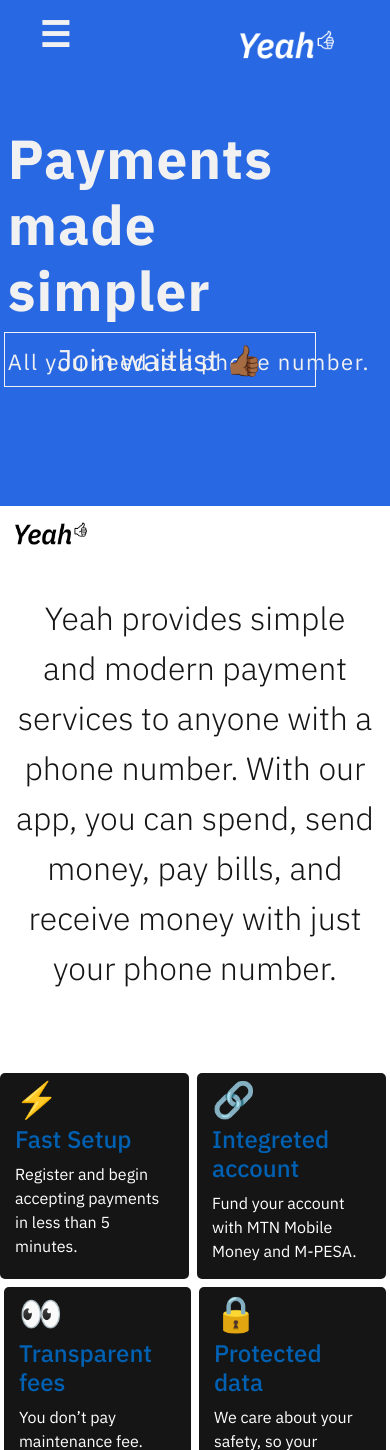
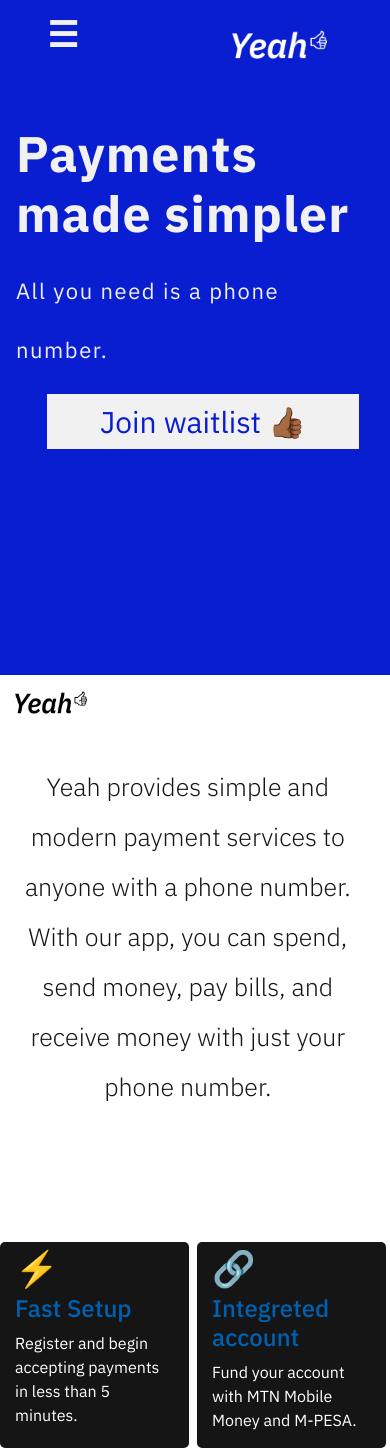
Before and after one commit to musakanneh/yeah-web, a PHP site: page / in a window 390 px wide. Shown: the top 1450 px of the page. Run offline with PHP 8.4, Linux system fonts and the light colour scheme; style sheets or scripts are compiled from the project's sources; some libraries are stand-ins or nearby versions.

Commit message:
updated form

```diff
--- a/yeah-web/index.html
+++ b/yeah-web/index.html
@@ -11,12 +11,9 @@
     <link rel="stylesheet" type="text/css" href="web-resources/ionicons.min.css">
     <link rel="stylesheet" type="text/css" href="web-resources/animate.css">
     <link href="https://fonts.googleapis.com/css?family=IBM+Plex+Sans:100,300,400,400i,500,600,700&display=swap" rel="stylesheet">
-    <link
-      rel="stylesheet"
-      href="https://stackpath.bootstrapcdn.com/bootstrap/4.4.1/css/bootstrap.min.css"
+    <link rel="stylesheet" href="https://stackpath.bootstrapcdn.com/bootstrap/4.4.1/css/bootstrap.min.css"
       integrity="sha384-Vkoo8x4CGsO3+Hhxv8T/Q5PaXtkKtu6ug5TOeNV6gBiFeWPGFN9MuhOf23Q9Ifjh"
       crossorigin="anonymous"/>
-
     <link rel="stylesheet" href="https://cdnjs.cloudflare.com/ajax/libs/font-awesome/4.7.0/css/font-awesome.min.css"/>
     <link rel="stylesheet" href="resources/css/style.css" />
     <link rel="stylesheet" href="resources/css/bootstrap-reboot.min.css" />
@@ -57,7 +54,7 @@
 
       <div class="row cover">
         <div class="col-md-8 tm-payment">
-          <h1 class="pay-mob">
+          <h1>
             Payments <br />
             made simpler
           </h1>
@@ -270,11 +267,7 @@
         </div>
         <div class="col-md-6 code-mobile">
           <div class="mt-5 scan-to-pay">
-            <h1
-              class="wow fadeInUp"
-              data-wow-delay=".2s"
-              data-wow-duration="1s"
-            >
+            <h1 class="wow fadeInUp" data-wow-delay=".2s" data-wow-duration="1s">
               Scan <br />
               & Pay
             </h1>
@@ -283,24 +276,13 @@
               to pay.
             </p>
             <br />
-            <img
-              src="resources/img/cod.png"
-              class="img-fluid bar-code-img"
-              alt="Responsive image"
-            />
+            <img src="resources/img/cod.png" class="img-fluid bar-code-img" alt="Responsive image"/>
           </div>
         </div>
         <div class="col-md-3">
           <div class="coins coin_2 prllx" data-prllx-d="-20">
             <div class="prllx-elt">
-              <video
-                class="coin-vid"
-                autoplay
-                loop
-                muted
-                playsinline
-                preload="none"
-              >
+              <video class="coin-vid" autoplay loop muted playsinline preload="none">
                 <source class="coin-mobile" src="resources/img/coin_1.webm" type="video/webm" />
                 <source src="resources/img/coin_1.webm" type="video/mp4" />
               </video>
--- a/yeah-web/resources/css/style.css
+++ b/yeah-web/resources/css/style.css
@@ -5,16 +5,21 @@
   font-family: "IBM Plex Sans", sans-serif !important;
   text-rendering: optimizeLegibility;
 }
+.heading {
+  background-color: #0a1ed1;
+  padding-top: 1%;
+  height: 100%;
+}
 .form-control {
   border-radius: 0;
-  border: 1px solid #005fb2a2;
+  border: 1px solid #005fb2;
 }
-.send-message-btn{
+.send-message-btn {
   font-family: "IBM Plex Sans", sans-serif !important;
   background-color: #0846e2;
   border-radius: 0;
 }
-.back-btn{
+.back-btn {
   font-family: "IBM Plex Sans", sans-serif !important;
   border-radius: 0;
   background-color: #151515;
@@ -62,7 +67,7 @@
   margin-left: 12%;
 }
 .cover {
-  max-width: 1200px;
+  max-width: 96%;
   margin: 0 auto;
 }
 .tm-payment {
@@ -102,19 +107,7 @@
   font-weight: 380;
   line-height: 60px;
 }
-.header-changes span:before {
-  content: "TRANSITIONS";
-  font-size: 100px;
-  color: #f1f1f1;
-  color: #f1f1f1;
-  animation: word-switch 10s infinite;
-  transition: 1s ease;
-}
-.heading {
-  background-color: #2868e2;
-  padding-top: 1%;
-  height: 100%;
-}
+
 .some-icons {
   padding: 10px;
   font-size: 25px;
@@ -220,7 +213,7 @@
 * Footer Styling
  ----------------------------------------*/
 #footer {
-  background-color: #0060b2;
+  background-color: #0a1ed1;
 }
 #trade-mark p {
   font-size: 14px;
@@ -253,10 +246,9 @@
   display: none;
 }
 .payment-methods {
-  color: #0060b2;
   width: 100%;
   height: 141px;
-  color: #0745e0;
+  color: #0a1ed1;
   font-family: "IBM Plex Sans";
   font-size: 40px;
   font-weight: 300;
@@ -271,7 +263,8 @@
   }
   .join-btn-mob {
     width: 90%;
-    margin-bottom: 30%;
+    background-color: #f1f1f1;
+    color: #0a1ed1;
   }
   hr {
     margin-top: 20%;
@@ -289,12 +282,14 @@
     display: none;
   }
   .join-btn {
-    margin-top: 64%;
+    margin-top: 80%;
     width: 80%;
-    margin-left: 1%;
+    background-color: #f1f1f1;
+    color: #0a1ed1;
+    margin-left: 10%;
   }
   .heading {
-    height: 60vh;
+    height: 80vh;
   }
   .navbar-toggler-icon {
     color: #f1f1f1;
@@ -305,10 +300,7 @@
     width: 100%;
     margin: 0rem;
     line-height: 50px;
-    font-size: 32px;
-  }
-  .pay-mob {
-    width: 100%;
+    font-size: 25px;
   }
   .lg-head {
     width: 20%;
@@ -330,12 +322,10 @@
     width: 85%;
   }
   .tm-payment h1 {
-    font-size: 55px;
+    font-size: 50px;
+    margin-bottom: 5%;
     height: auto;
     width: 100%;
-  }
-  .join-mobile {
-    margin-top: 15%;
   }
   .tm-payment p {
     font-size: 22px;
@@ -359,9 +349,6 @@
   }
   .join-footer {
     margin-top: 10%;
-  }
-  #footer {
-    height: 65vh;
   }
   .feature-of-payment-mobile {
     margin-bottom: -45%;
```
Lines whose indentation alone changed are shown as unchanged.
